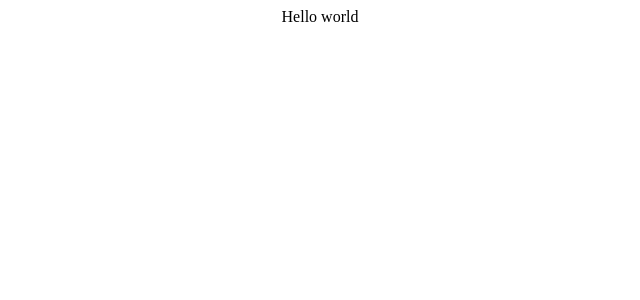
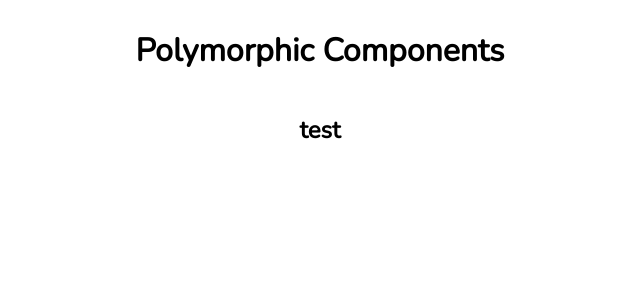
Before and after one commit to willemverbuyst/polymorphic-components, a React (Vite) app: page / in a window 1280 px wide. Shown: the top 300 px of the page, without its empty margins (328-968 px from the left). Built offline with nearby package versions, Linux system fonts and the light colour scheme.

Commit message:
Set up basic Border component

```diff
--- a/index.html
+++ b/index.html
@@ -4,6 +4,12 @@
     <meta charset="UTF-8" />
     <meta name="viewport" content="width=device-width, initial-scale=1.0" />
     <title>Vite + React + TS</title>
+    <link rel="preconnect" href="https://fonts.googleapis.com" />
+    <link rel="preconnect" href="https://fonts.gstatic.com" crossorigin />
+    <link
+      href="https://fonts.googleapis.com/css2?family=Nunito&display=swap"
+      rel="stylesheet"
+    />
   </head>
   <body>
     <div id="root"></div>
--- a/src/App.tsx
+++ b/src/App.tsx
@@ -1,5 +1,12 @@
+import { Border } from "./components";
+
 function App() {
-  return <>Hello world</>;
+  return (
+    <div className="container">
+      <h1>Polymorphic Components</h1>
+      <Border as="h2">test</Border>
+    </div>
+  );
 }
 
 export default App;
--- /dev/null
+++ b/src/components/Border.tsx
@@ -0,0 +1,10 @@
+interface Props {
+  as: any;
+  children: React.ReactNode;
+}
+
+export function Border({ as, children }: Props) {
+  const Component = as || "span";
+
+  return <Component>{children}</Component>;
+}
--- /dev/null
+++ b/src/components/index.ts
@@ -0,0 +1 @@
+export { Border } from "./Border";
--- a/src/index.css
+++ b/src/index.css
@@ -1,6 +1,12 @@
 body {
   box-sizing: border-box;
+  font-family: "Nunito", sans-serif;
+}
+
+.container {
   width: 100vw;
   display: flex;
+  flex-direction: column;
   justify-content: center;
+  align-items: center;
 }
```
